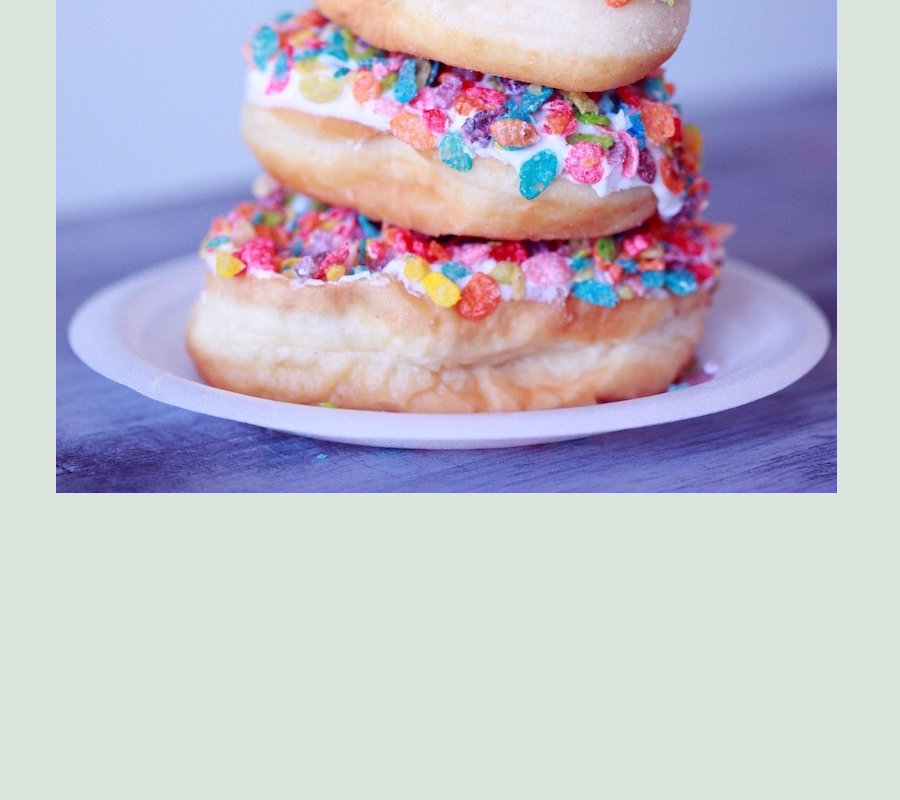
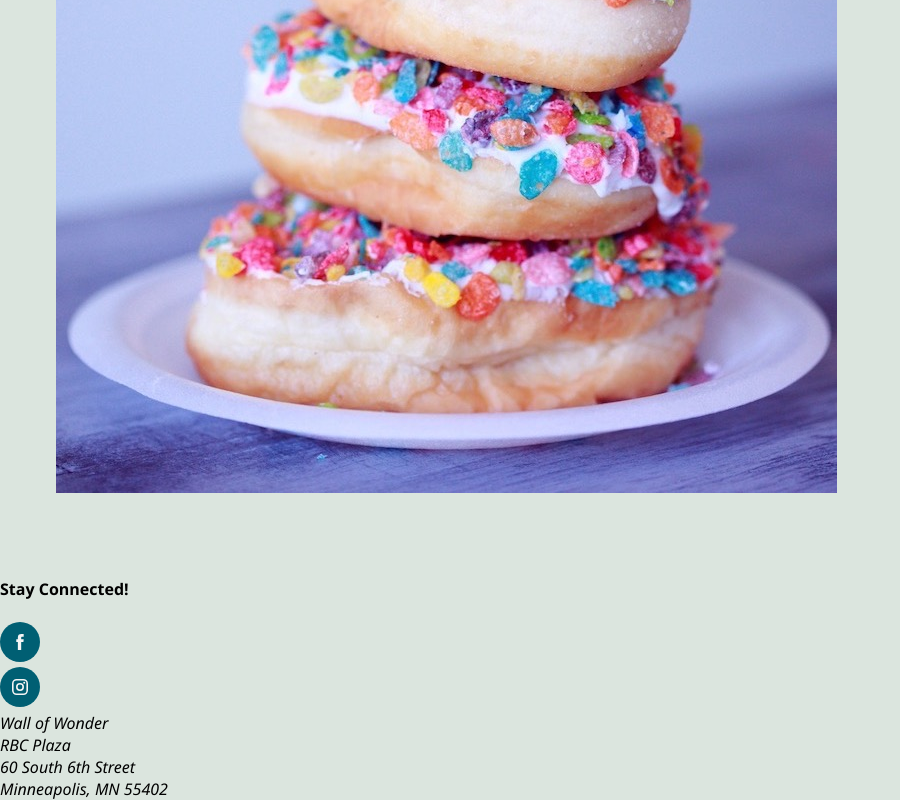
Before and after one commit to ybeliaev/layout-felxbox-grid, a plain HTML site: page grid-project/index.html in a window 1280 px wide. Shown: the part 3434-4234 px from the top of the page, without its empty margins (0-900 px from the left). Before the commit the page ends 4012 px from the top, so only its background shows below. Drawn offline with Linux system fonts and the light colour scheme.

Commit message:
add footer html

```diff
--- a/grid-project/css/style.css
+++ b/grid-project/css/style.css
@@ -21,17 +21,17 @@ html {
 }
 
 body {
-    font-family: 'Segoe UI', Tahoma, Geneva, Verdana, sans-serif;
-    background-color: #DBE5DE;
+  font-family: "Segoe UI", Tahoma, Geneva, Verdana, sans-serif;
+  background-color: #dbe5de;
   padding: 0;
   margin: 0;
 }
-ul{
+ul {
   list-style-type: none;
   padding: 0;
   margin: 0;
 }
-a{
+a {
   text-decoration: none;
 }
 /* ------HEADER------ */
@@ -43,20 +43,20 @@ header {
   max-width: 1200px;
   margin: 0 auto;
 }
-header ul{
+header ul {
   display: flex;
   flex-flow: row wrap;
   justify-content: space-around;
   align-items: space-between;
 }
-header li:first-child{
+header li:first-child {
   flex-basis: 100%;
   text-align: center;
 }
 header li:first-child a {
   background-color: transparent;
 }
-header li{
+header li {
   flex-basis: 48.5%;
   margin-bottom: 0.5rem;
 }
--- a/grid-project/index.html
+++ b/grid-project/index.html
@@ -16,7 +16,7 @@
                 <li><a href="#!">About</a></li>
                 <li><a href="#!">Contact</a></li>
                 <li><a href="#!">Donate</a></li>
-            </ul>
+                </ul>
         </header>
     </div>
     <section id="donut">
@@ -48,6 +48,28 @@
             </li>
       </ul>
     </section>
-    <div class="footer"></div>
+    <div class="footer">
+        <footer>
+            <div class="social">
+              <h4>Stay Connected!</h4>
+              <ul>
+                <li>
+                  <a href="https://www.facebook.com" target="_blank"
+                    ><img src="img/facebook-icon.svg" alt="Visit us at Facebook."
+                  /></a>
+                </li>
+                <li>
+                    <a href="https://www.instagram.com" target="_blank"><img src="img/instagram-icon.svg" alt="Visit us on Instagram." /></a>
+                </li>
+                </ul>
+            </div>
+            <address>
+              Wall of Wonder <br />
+              RBC Plaza<br />
+              60 South 6th Street<br />
+              Minneapolis, MN 55402
+            </address>
+        </footer>
+    </div>
 </body>
 </html>
```
Lines whose indentation alone changed are shown as unchanged.
